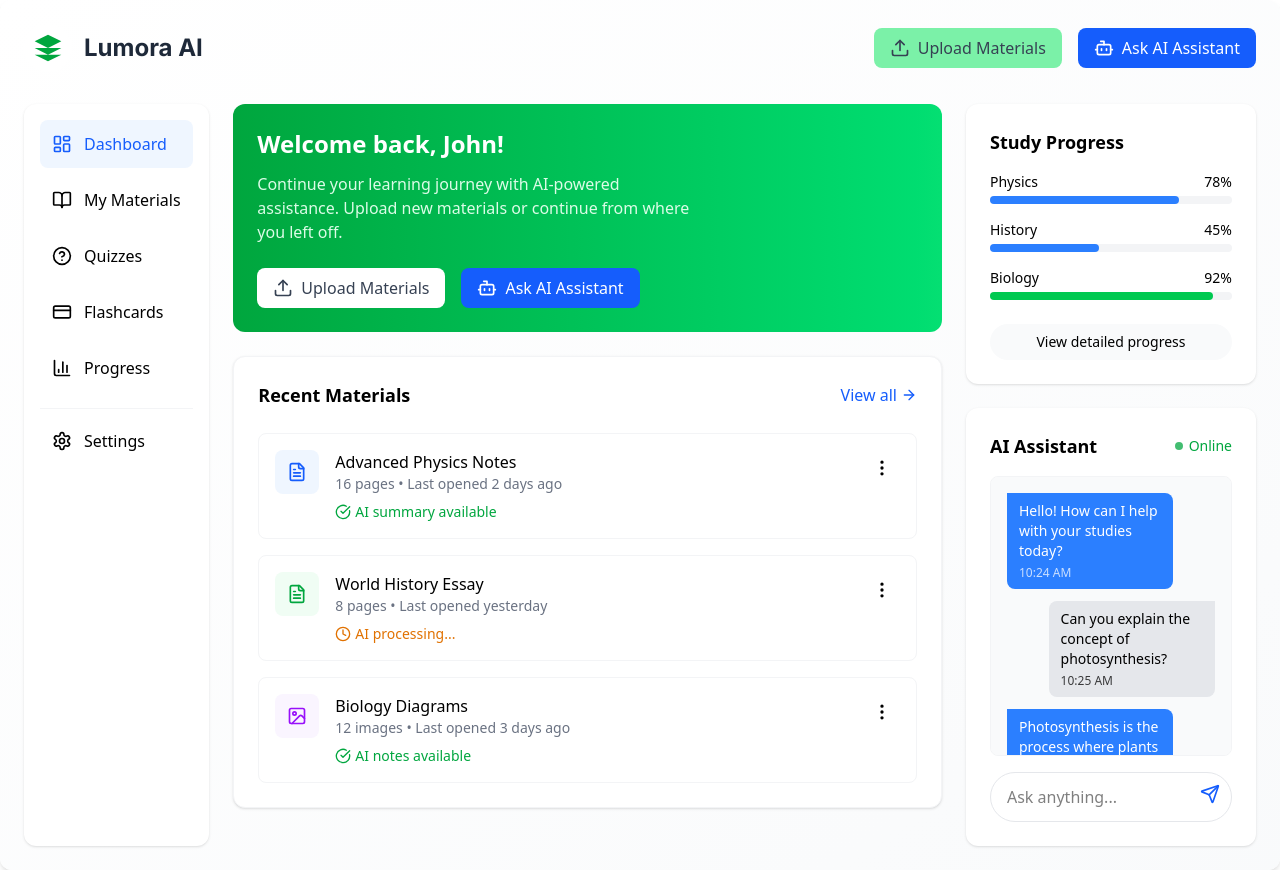
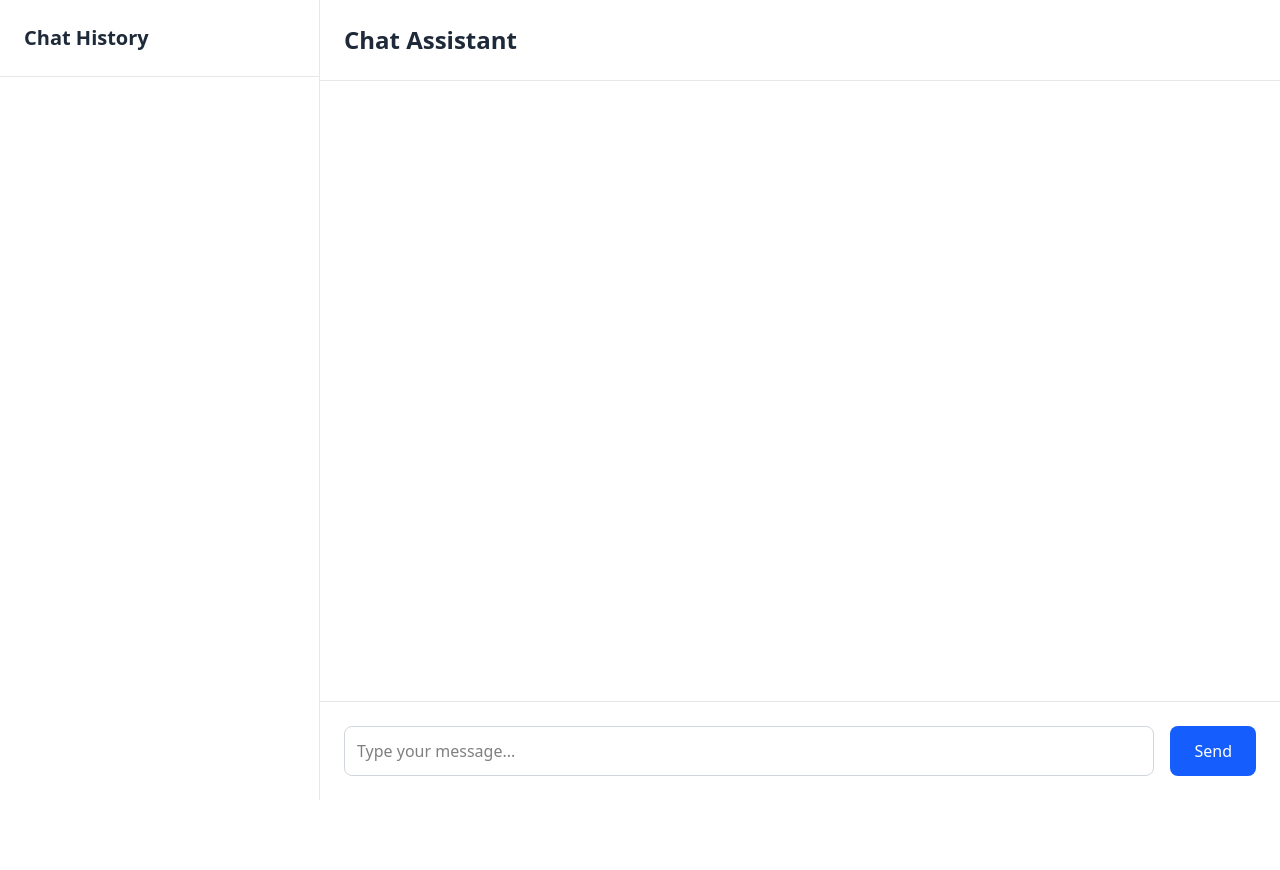
Before and after one commit to RAJIV81205/Lumora-AI, a React (Vite) app in the folder client/: page /dashboard/chat in a window 1280 px wide. After the commit the page ends 800 px from the top, so only its background shows below. Built offline with nearby package versions, Linux system fonts and the light colour scheme.

Commit message:
Add Chat route to Dashboard in App component for enhanced user interaction

```diff
--- a/client/src/App.jsx
+++ b/client/src/App.jsx
@@ -4,6 +4,7 @@ import LandingPage from './components/pages/LandingPage'
 import LoginForm from './components/pages/Auth/LoginForm'
 import SignupForm from './components/pages/Auth/SignupForm'
 import Dashboard from './components/pages/Dashboard/Dashboard'
+import Chat from './components/pages/Dashboard/Chat'
 
 // ScrollToTop component to reset scroll position on route changes
 function ScrollToTop() {
@@ -26,6 +27,7 @@ const App = () => {
         <Route path="/signup" element={<SignupForm />} />
         <Route path="/dashboard" element={<Dashboard />} />
         <Route path="/dashboard/:courseId" element={<Dashboard />} />
+        <Route path="/dashboard/chat" element={<Chat />} />
 
 
       </Routes>
--- /dev/null
+++ b/client/src/components/pages/Dashboard/Chat.jsx
@@ -0,0 +1,72 @@
+import React, { useState } from 'react';
+
+const Chat = () => {
+  const [messages, setMessages] = useState([]);
+  const [inputMessage, setInputMessage] = useState('');
+
+  const handleSendMessage = (e) => {
+    e.preventDefault();
+    if (inputMessage.trim()) {
+      setMessages([...messages, { text: inputMessage, sender: 'user' }]);
+      setInputMessage('');
+      // Here you would typically make an API call to your backend
+      // and handle the response
+    }
+  };
+
+  return (
+    <div className="flex h-screen bg-gray-50">
+      {/* Sidebar */}
+      <div className="w-80 bg-white border-r border-gray-200 flex flex-col">
+        <div className="p-6 border-b border-gray-200">
+          <h2 className="text-xl font-semibold text-gray-800">Chat History</h2>
+        </div>
+        <div className="flex-1 overflow-y-auto p-4">
+          {/* Add chat history items here */}
+        </div>
+      </div>
+
+      {/* Main Chat Area */}
+      <div className="flex-1 flex flex-col bg-white">
+        <div className="p-6 border-b border-gray-200">
+          <h1 className="text-2xl font-bold text-gray-800">Chat Assistant</h1>
+        </div>
+
+        <div className="flex-1 overflow-y-auto p-6 space-y-4">
+          {messages.map((message, index) => (
+            <div
+              key={index}
+              className={`max-w-[70%] p-4 rounded-2xl ${
+                message.sender === 'user'
+                  ? 'bg-blue-600 text-white ml-auto rounded-br-sm'
+                  : 'bg-gray-100 text-gray-800 rounded-bl-sm'
+              }`}
+            >
+              {message.text}
+            </div>
+          ))}
+        </div>
+
+        <form onSubmit={handleSendMessage} className="p-6 border-t border-gray-200">
+          <div className="flex gap-4">
+            <input
+              type="text"
+              value={inputMessage}
+              onChange={(e) => setInputMessage(e.target.value)}
+              placeholder="Type your message..."
+              className="flex-1 p-3 border border-gray-300 rounded-lg focus:outline-none focus:ring-2 focus:ring-blue-500 focus:border-transparent"
+            />
+            <button
+              type="submit"
+              className="px-6 py-3 bg-blue-600 text-white rounded-lg hover:bg-blue-700 transition-colors duration-200 focus:outline-none focus:ring-2 focus:ring-blue-500 focus:ring-offset-2"
+            >
+              Send
+            </button>
+          </div>
+        </form>
+      </div>
+    </div>
+  );
+};
+
+export default Chat;
```
